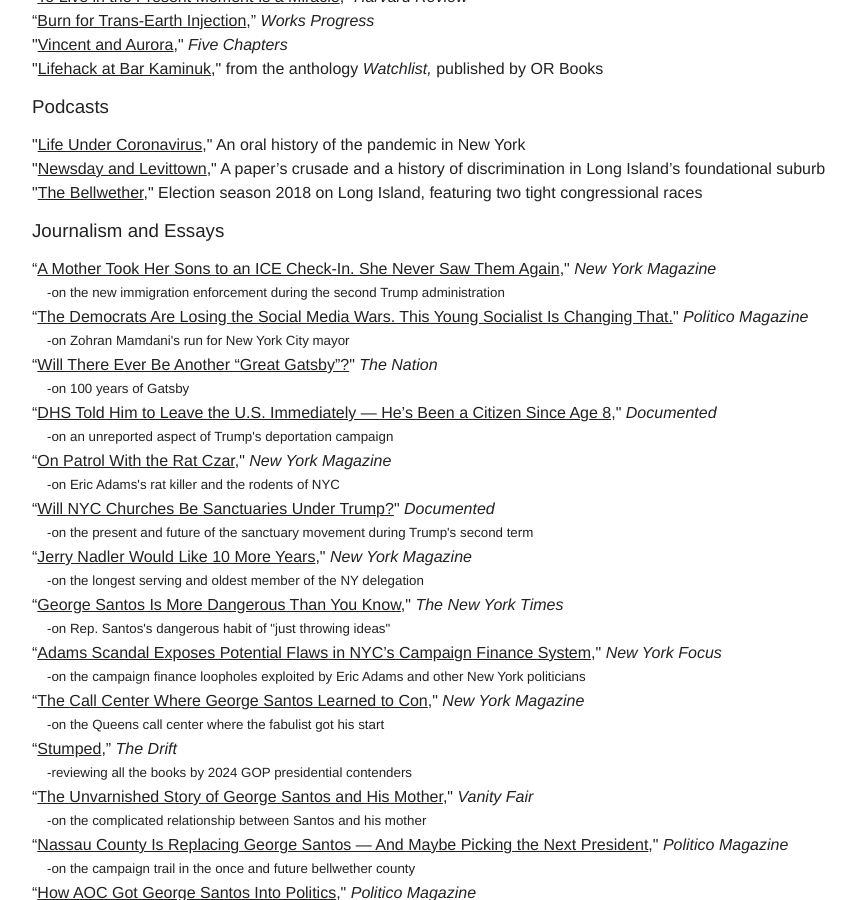
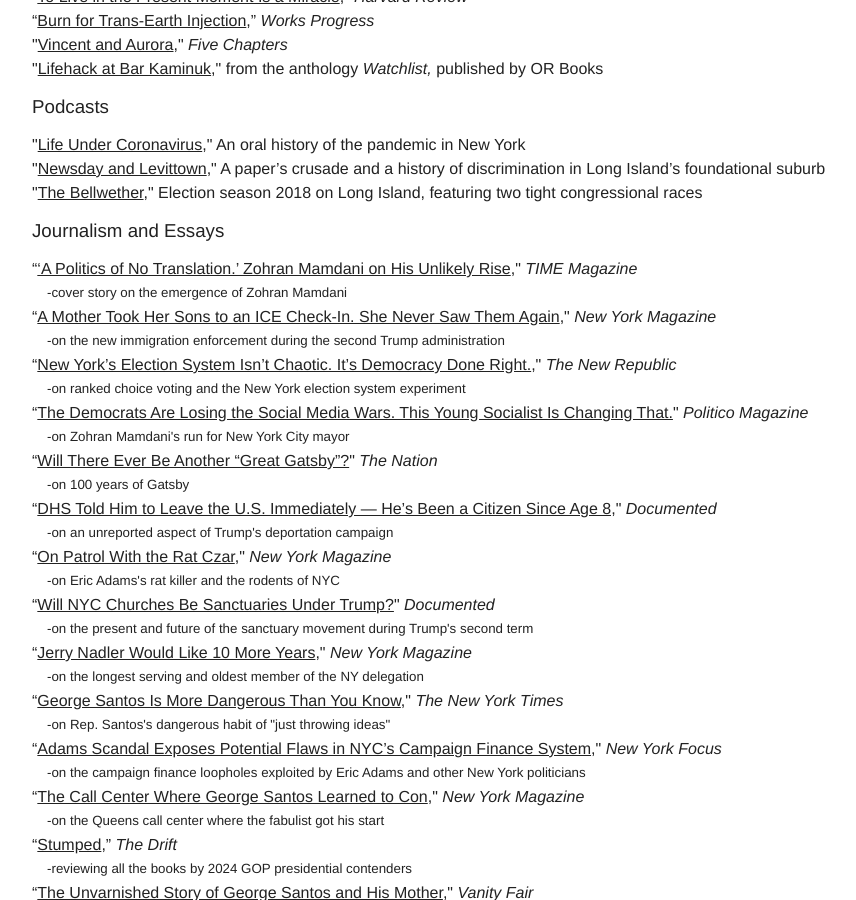
Before and after one commit to mjchiusano/mjchiusano.github.io, a Jekyll site: the page built from work.html, in a window 1280 px wide and 900 px high, scrolled down 580 px. Shown: the whole window, without its empty margins (163-1019 px from the left). Built offline with Jekyll 4.4.1, drawn with Linux system fonts in a browser that asks for light colours; Markdown is read by kramdown in place of the engine named in the settings.

Commit message:
Update work.html
zohran

```diff
--- a/work.html
+++ b/work.html
@@ -44,8 +44,14 @@
 <h3 class="gutter-pad-bottom">Journalism and Essays</h3>
 <ul>
 
-  <li>“<a href="https://nymag.com/intelligencer/article/alma-lopez-diaz-ice-deported-el-salvador.html">A Mother Took Her Sons to an ICE Check-In. She Never Saw Them Again</a>," <i>New York Magazine</i>
+  <li>“<a href="https://time.com/7308924/zohran-mamdani-interview-time/">‘A Politics of No Translation.’ Zohran Mamdani on His Unlikely Rise</a>," <i>TIME Magazine</i>
+ <small class="gutter-pad-left">-cover story on the emergence of Zohran Mamdani</small></li>
+
+   <li>“<a href="https://nymag.com/intelligencer/article/alma-lopez-diaz-ice-deported-el-salvador.html">A Mother Took Her Sons to an ICE Check-In. She Never Saw Them Again</a>," <i>New York Magazine</i>
  <small class="gutter-pad-left">-on the new immigration enforcement during the second Trump administration</small></li>
+
+   <li>“<a href="https://newrepublic.com/article/196900/new-york-ranked-choice-voting-democracy">New York’s Election System Isn’t Chaotic. It’s Democracy Done Right.</a>," <i>The New Republic</i>
+ <small class="gutter-pad-left">-on ranked choice voting and the New York election system experiment</small></li>
 
    <li>“<a href="https://www.politico.com/news/magazine/2025/03/22/zohran-mamdani-mayor-democratic-socialist-new-york-00225213">The Democrats Are Losing the Social Media Wars. This Young Socialist Is Changing That.</a>" <i>Politico Magazine</i>
  <small class="gutter-pad-left">-on Zohran Mamdani's run for New York City mayor</small></li>
```
